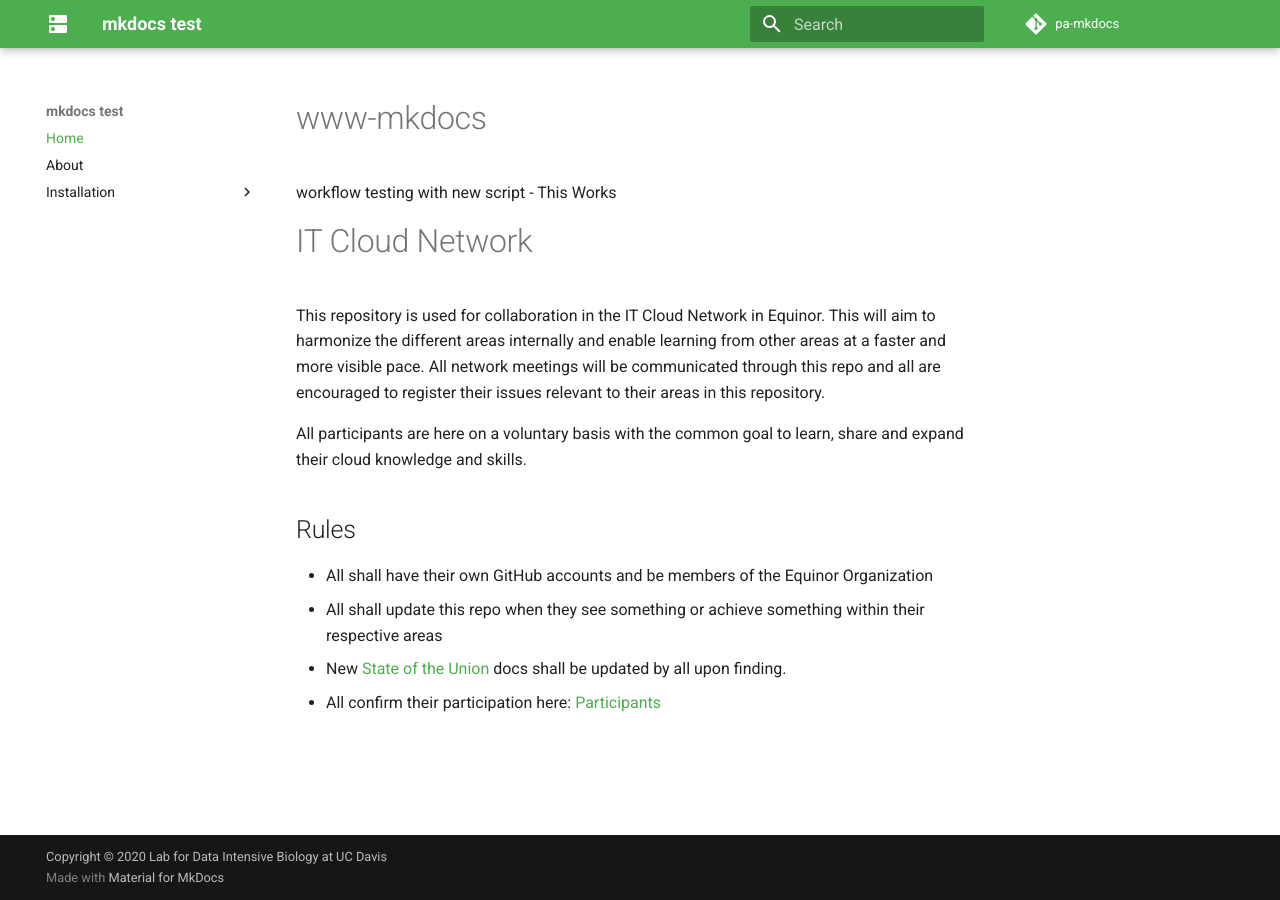
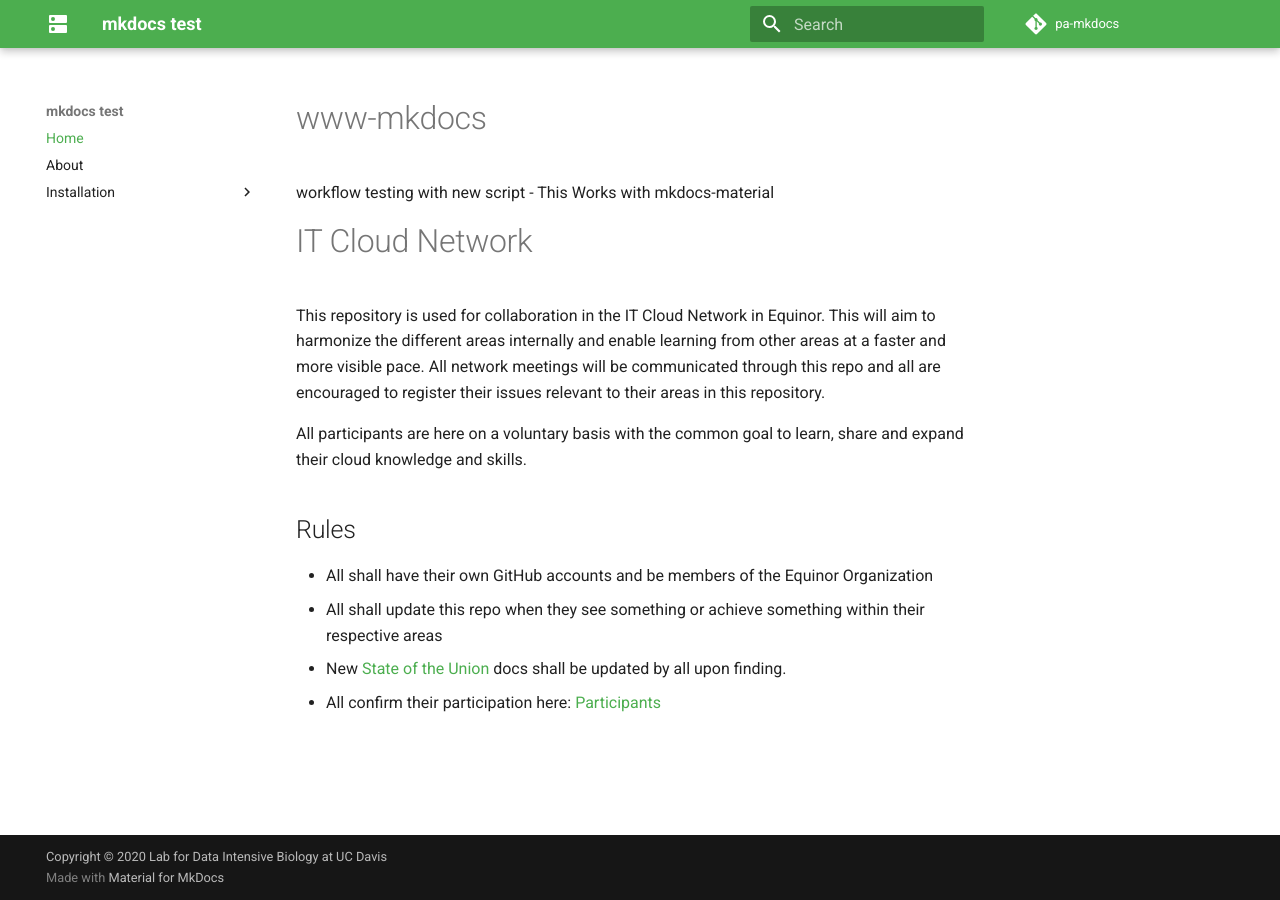
Before and after one commit to philippaffolter/www-mkdocs, an MkDocs documentation site: the page built from docs/index.md, in a window 1280 px wide. Built offline with MkDocs 1.6.1 and Material for MkDocs 9.7.7, drawn with Linux system fonts in a browser that asks for light colours; comment, search, counter and statistics services are not loaded.

Commit message:
Update index.md

```diff
--- a/docs/index.md
+++ b/docs/index.md
@@ -1,5 +1,5 @@
 # www-mkdocs
-workflow testing with new script - This Works
+workflow testing with new script - This Works with mkdocs-material
 
 # IT Cloud Network
 
```
